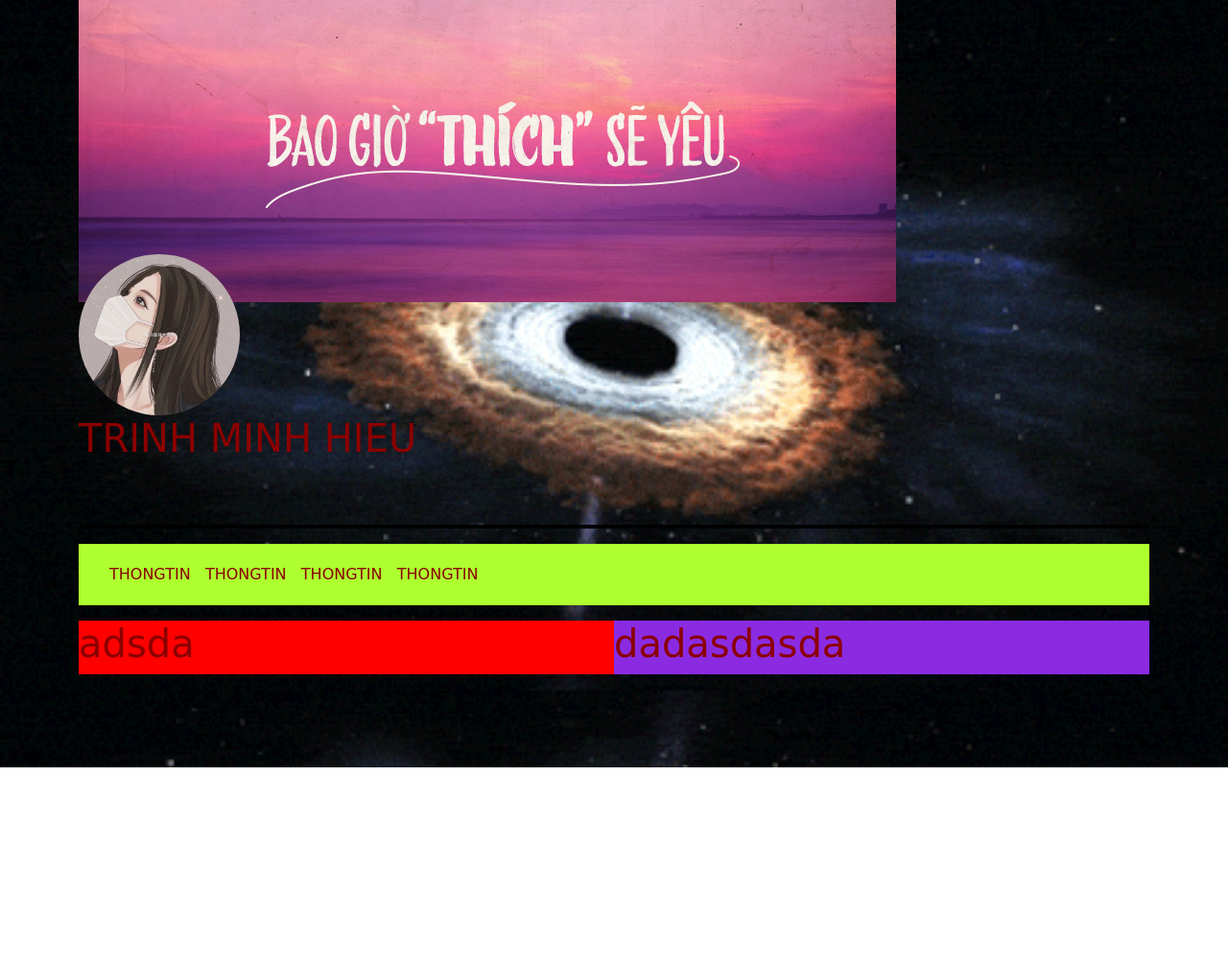
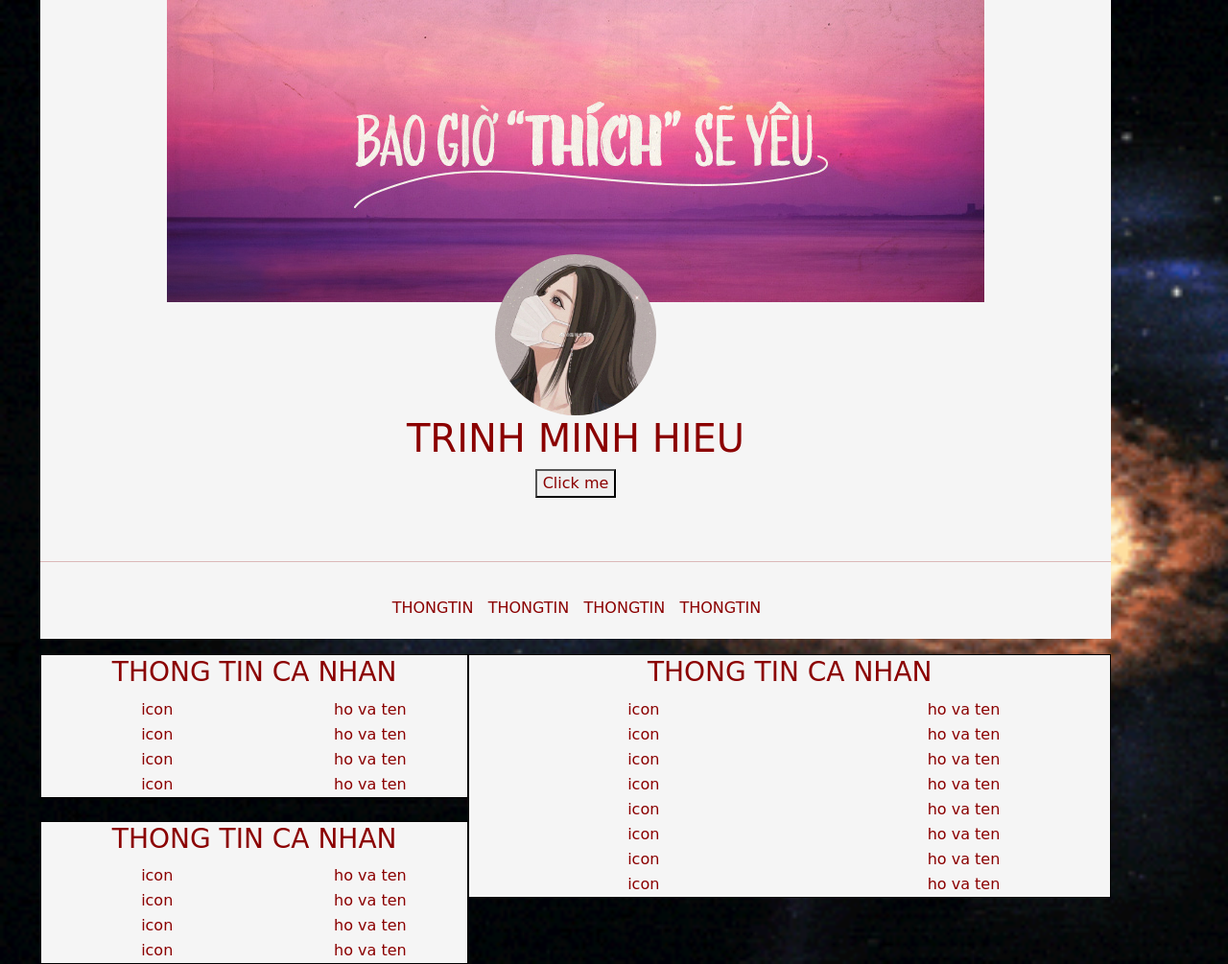
Before and after one commit to minhieukt282/Md1_demo_CV, a plain HTML site: page index.html in a window 1280 px wide. Shown: the whole page at 96% size. Before the commit the page ends 800 px from the top, so only its background shows below. Drawn offline with nearby package versions, Linux system fonts and the light colour scheme; files whose address does not match are found by name; a web font is replaced by a local one.

Commit message:
them append

```diff
--- a/index.html
+++ b/index.html
@@ -11,24 +11,24 @@
     <!-- CSS only -->
     <link href="https://cdn.jsdelivr.net/npm/bootstrap@5.2.0/dist/css/bootstrap.min.css" rel="stylesheet"
           integrity="sha384-gH2yIJqKdNHPEq0n4Mqa/HGKIhSkIHeL5AyhkYV8i59U5AR6csBvApHHNl/vI1Bx" crossorigin="anonymous">
+    <script src="test1/Js/jsCv.js"></script>
+
 </head>
 <body class="body">
+
 <div class="container">
-    <div><!--upper-->
+    <div class="upper"><!--upper-->
         <div>
             <img src="test1/image/bia.jpg" alt="anh_bia">
         </div>
         <div class="relative">
-
             <img class="avatar" src="test1/image/1.jpg" alt="avatar">
-
             <h1>TRINH MINH HIEU</h1>
-
+            <button onclick="abc()">Click me</button>
         </div>
-        <hr style="border: 2px solid #000000; opacity: 100%">
-
+        <hr>
         <div>
-            <ul>
+            <ul id="myList">
                 <li>THONGTIN &nbsp;</li>
                 <li>THONGTIN &nbsp;</li>
                 <li>THONGTIN &nbsp;</li>
@@ -37,17 +37,100 @@
         </div>
     </div>
 
-    <div> <!--lower-->
+    <div class="lower"> <!--lower-->
         <div class="left_sidebar">
-            <h1>adsda</h1>
+            <div>
+                <table>
+                    <tr>
+                        <th colspan="2"><h3>THONG TIN CA NHAN</h3></th>
+                    </tr>
+                    <tr>
+                        <td>icon</td>
+                        <td>ho va ten</td>
+                    </tr>
+                    <tr>
+                        <td>icon</td>
+                        <td>ho va ten</td>
+                    </tr>
+                    <tr>
+                        <td>icon</td>
+                        <td>ho va ten</td>
+                    </tr>
+                    <tr>
+                        <td>icon</td>
+                        <td>ho va ten</td>
+                    </tr>
+                </table>
+            </div>
+            <br>
+            <div>
+                <table>
+                    <tr>
+                        <th colspan="2"><h3>THONG TIN CA NHAN</h3></th>
+                    </tr>
+                    <tr>
+                        <td>icon</td>
+                        <td>ho va ten</td>
+                    </tr>
+                    <tr>
+                        <td>icon</td>
+                        <td>ho va ten</td>
+                    </tr>
+                    <tr>
+                        <td>icon</td>
+                        <td>ho va ten</td>
+                    </tr>
+                    <tr>
+                        <td>icon</td>
+                        <td>ho va ten</td>
+                    </tr>
+                </table>
+            </div>
         </div>
+
         <div class="right_sidebar">
-            <h1>dadasdasda</h1>
+            <table>
+                <tr>
+                    <th colspan="2"><h3>THONG TIN CA NHAN</h3></th>
+                </tr>
+                <tr>
+                    <td>icon</td>
+                    <td>ho va ten</td>
+                </tr>
+                <tr>
+                    <td>icon</td>
+                    <td>ho va ten</td>
+                </tr>
+                <tr>
+                    <td>icon</td>
+                    <td>ho va ten</td>
+                </tr>
+                <tr>
+                    <td>icon</td>
+                    <td>ho va ten</td>
+                </tr>
+                <tr>
+                    <td>icon</td>
+                    <td>ho va ten</td>
+                </tr>
+                <tr>
+                    <td>icon</td>
+                    <td>ho va ten</td>
+                </tr>
+                <tr>
+                    <td>icon</td>
+                    <td>ho va ten</td>
+                </tr>
+                <tr>
+                    <td>icon</td>
+                    <td>ho va ten</td>
+                </tr>
+            </table>
         </div>
     </div>
 </div>
+
 <center>
-
 </center>
 </body>
 </html>
--- a/test1/Css/styleCV.css
+++ b/test1/Css/styleCV.css
@@ -1,25 +1,26 @@
 .body {
     background: url("test1/image/vutru.gif");
     background-size: cover;
+    /*text-align: center;*/
+    width: 1200px;
+
+}
+
+.upper {
+    background-color: whitesmoke;
+    text-align: center;
+}
+
+.lower {
+    background-color: yellow;
+    text-align: center;
+}
 
 
-}
 .avatar {
     width: 168px;
     height: 168px;
     border-radius: 50%; /*bo goc*/
-}
-
-.left_avt {
-
-    height: auto;
-}
-
-.nav {
-    position: absolute;
-    top: 270px;
-    width: 250px;
-    text-align: center;
 }
 
 ul {
@@ -27,16 +28,16 @@ ul {
     margin: 0;
     padding: 20px;
     overflow: hidden;
-    background-color: greenyellow;
+    /*background-color: greenyellow;*/
 }
 
 li {
     display: inline;
-
 }
 
 hr {
-    /*solid-color: blue;*/
+    border: 6px;
+    solid-color: blue;
 }
 
 * { /*sua mau, font chu*/
@@ -48,20 +49,31 @@ hr {
 .relative {
     position: relative;
     top: -50px;
-
 }
 
 .left_sidebar {
     float: left;
-    width: 50%;
-    background: red;
+    width: 40%;
+    /*background: red;*/
+    /*border: 1px solid black;*/
 
 
 }
 
 .right_sidebar {
     float: right;
-    width: 50%;
-    background: blueviolet;
+    width: 60%;
+    /*background: blueviolet;*/
+    /*border: 1px solid black;*/
+}
+
+table, tr, td, th {
+    background-color: whitesmoke;
+    width: 100%;
+    border: 1px solid black;
 
 }
+
+td {
+    width: 30px;
+}
--- /dev/null
+++ b/test1/Js/jsCv.js
@@ -0,0 +1,6 @@
+function abc(){
+    const note = document.createElement("li");
+    const textnote = document.createTextNode(" THONGTIN");
+    note.appendChild(textnote);
+    document.getElementById("myList").appendChild(note);
+}
```
